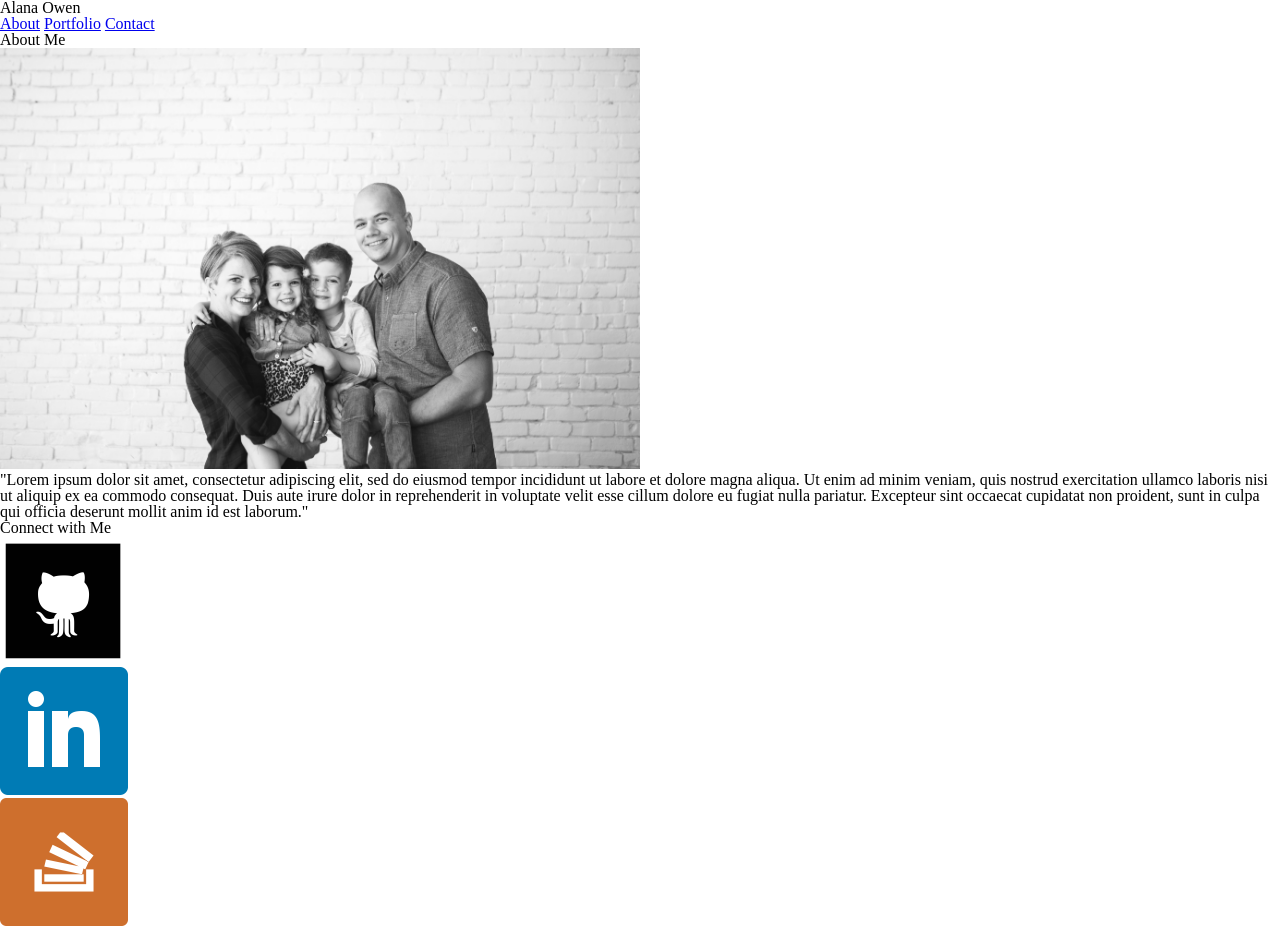
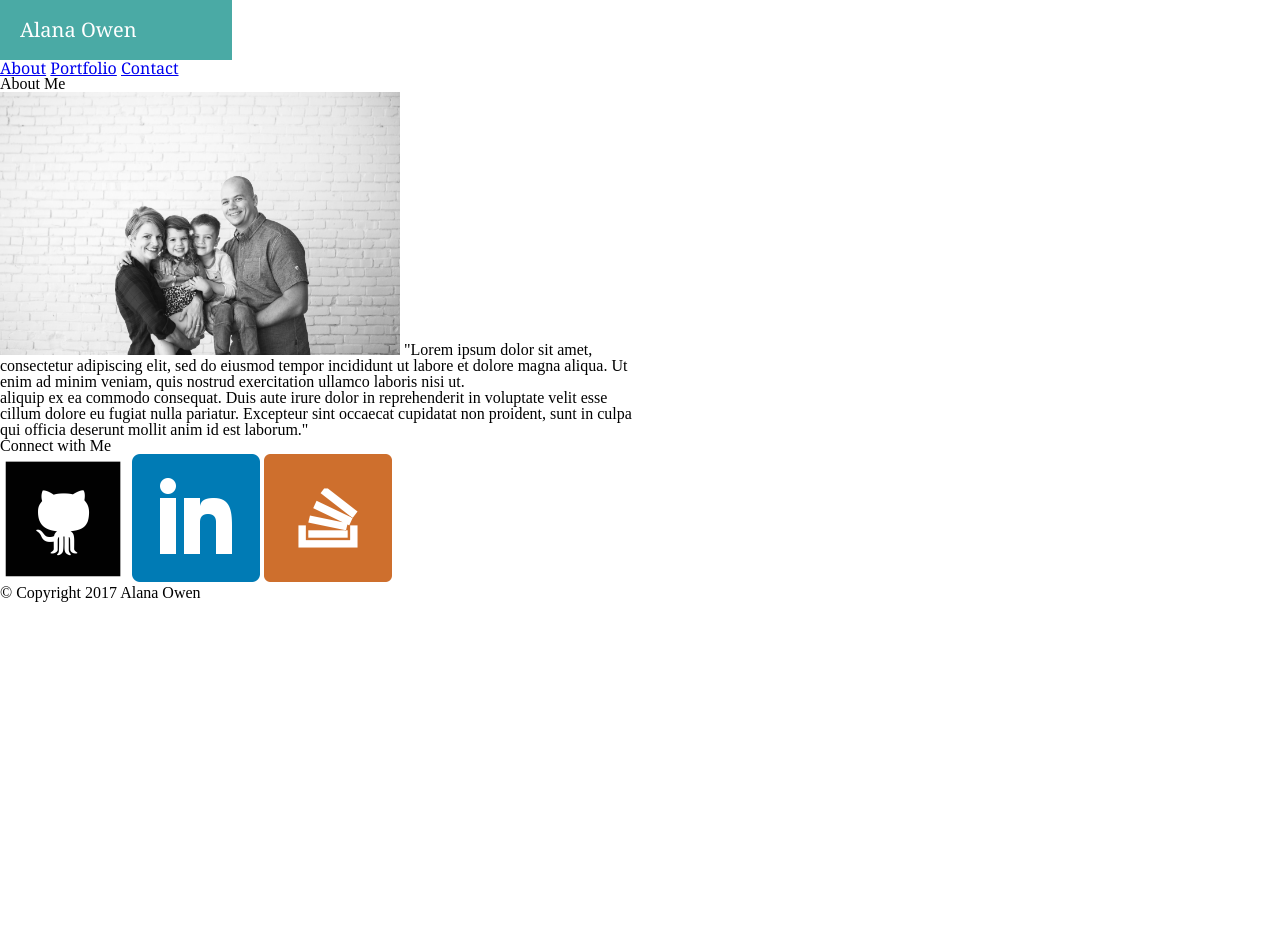
Before and after one commit to alanaowen/Basic-Portfolio, a plain HTML site: page index.html in a window 1280 px wide. After the commit the page ends 800 px from the top, so only its background shows below. Drawn offline with Linux system fonts and the light colour scheme.

Commit message:
more changes to index

```diff
--- a/assets/css/style.css
+++ b/assets/css/style.css
@@ -1,4 +1,33 @@
 #alana-image {
-	width: 50%;
-	height: 50%;
+	max-width: 400px;
+	max-height: 400px;
 }
+
+#name {
+	background-color: #4aaaa5;
+	color: white;
+	font-size: 20px;
+	padding: 20px;
+	width: 15%;
+
+}
+
+header {
+	font-family: 'Georgia', Times, Times New Roman, serif;
+
+}
+
+li {
+	display: inline;
+
+}
+
+
+.wrapper {
+	max-width: 650px;
+}
+
+.side {
+	max-width: 270px;
+	display: inline;
+}
--- a/index.html
+++ b/index.html
@@ -9,55 +9,52 @@
 
 <body>
 
-	<div id="nav">
-		<header id="header">
-			<h2>Alana Owen</h2>
+	<header>
+		<div class="header">
+			<div id="name">
+				Alana Owen
+			</div>
+
+			<nav>
+				<ul>
+					<li><a href="index.html">About</a></li>
+					<li><a href="portfolio.html">Portfolio</a></li>
+					<li><a href="contact.html">Contact</a></li>
+				</ul>
+			</nav>
+
+		</div>
 	</header>
 
-		<nav id="navbar">
-			<a href="index.html">About</a>
-			<a href="portfolio.html">Portfolio</a>
-			<a href="contact.html">Contact</a>
-		</nav>
+	<div class="wrapper">
+		<div id="content">
+			<h1>About Me</h1>
 		</div>
 
-	<div id="left-wrapper">
+			<p> <img id="alana-image" src="assets/images/IMG_1913.jpg" alt="Pic of me"> "Lorem ipsum dolor sit amet, consectetur adipiscing elit, sed do eiusmod tempor incididunt ut labore et dolore magna aliqua. Ut enim ad minim veniam, quis nostrud exercitation ullamco laboris nisi ut. </p>
 
-		<div class="left-header">
-			<h2>About Me</h2>
+			<p>aliquip ex ea commodo consequat. Duis aute irure dolor in reprehenderit in voluptate velit esse cillum dolore eu fugiat nulla pariatur. Excepteur sint occaecat cupidatat non proident, sunt in culpa qui officia deserunt mollit anim id est laborum."</p>
 	</div>
 
-		<div>
-			<img id="alana-image" src="assets/images/IMG_1913.jpg" alt="Pic of me">
+	<div class="side">
+		<div id="sidebar">
+			<h1>Connect with Me</h1>
 		</div>
 
-		<p>"Lorem ipsum dolor sit amet, consectetur adipiscing elit, sed do eiusmod tempor incididunt ut labore et dolore magna aliqua. Ut enim ad minim veniam, quis nostrud exercitation ullamco laboris nisi ut aliquip ex ea commodo consequat. Duis aute irure dolor in reprehenderit in voluptate velit esse cillum dolore eu fugiat nulla pariatur. Excepteur sint occaecat cupidatat non proident, sunt in culpa qui officia deserunt mollit anim id est laborum."</p>
-	</div>
+			<a href="https://github.com/alanaowen" target="_blank"> <img src="assets/images/if_github_square_black_107109.png" alt="github"></a>
 
-	<div id="right-wrapper">
+			<a href="https://www.linkedin.com/in/alana-owen/" target="_blank"> <img src="assets/images/if_square-linkedin_317725.png" alt="linkedin"></a>
 
-		<div class="right-header">
-			<h3>Connect with Me</h3>
-		</div>
-
-		<div id="icons">
-
-			<div id="github">
-				<a href="https://github.com/alanaowen"> <img src="assets/images/if_github_square_black_107109.png" alt="github"></a>
-			</div>
-
-			<div id="linkedin">
-				<a href="https://www.linkedin.com/in/alana-owen/"> <img src="assets/images/if_square-linkedin_317725.png" alt="linkedin"></a>
-			</div>
-
-			<div id="stackof">
-				<a href="https://stackexchange.com/users/9818887/alana-owen"> <img src="assets/images/if_stackoverflow-square-social-media_764927.png" alt="stackoverflow"></a>
-			</div>
+			<a href="https://stackexchange.com/users/9818887/alana-owen" target="_blank"> <img src="assets/images/if_stackoverflow-square-social-media_764927.png" alt="stackoverflow"></a>
 
 	</div>
 
+	<div id="footer">
+		<footer>
+			&copy Copyright 2017 Alana Owen
+		</footer>
+	</div>
 
-	</div>
 
 
 </body>
```
Also changed, not shown: contact.html (deleted, +0 -58 lines), portfolio.html (deleted, +0 -58 lines). Lines whose indentation alone changed are shown as unchanged.
